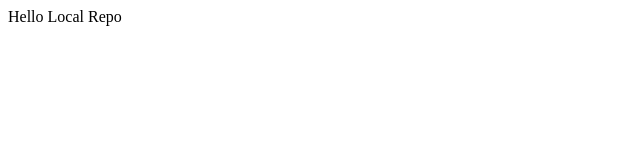
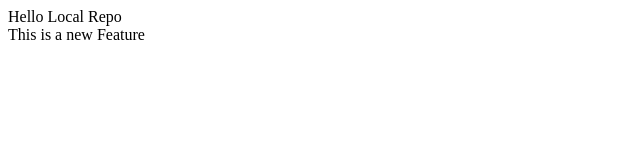
Before and after one commit to SagarAdhikari19/LocalRepopuja-, a plain HTML site: page index.html in a window 1280 px wide. Shown: the whole page, without its empty margins (0-640 px from the left). Drawn offline with Linux system fonts and the light colour scheme.

Commit message:
Feature Added

```diff
--- a/index.html
+++ b/index.html
@@ -1 +1,2 @@
-<p>Hello Local Repo</p>
+<p>Hello Local Repo<br>
+This is a new Feature</p>
```
